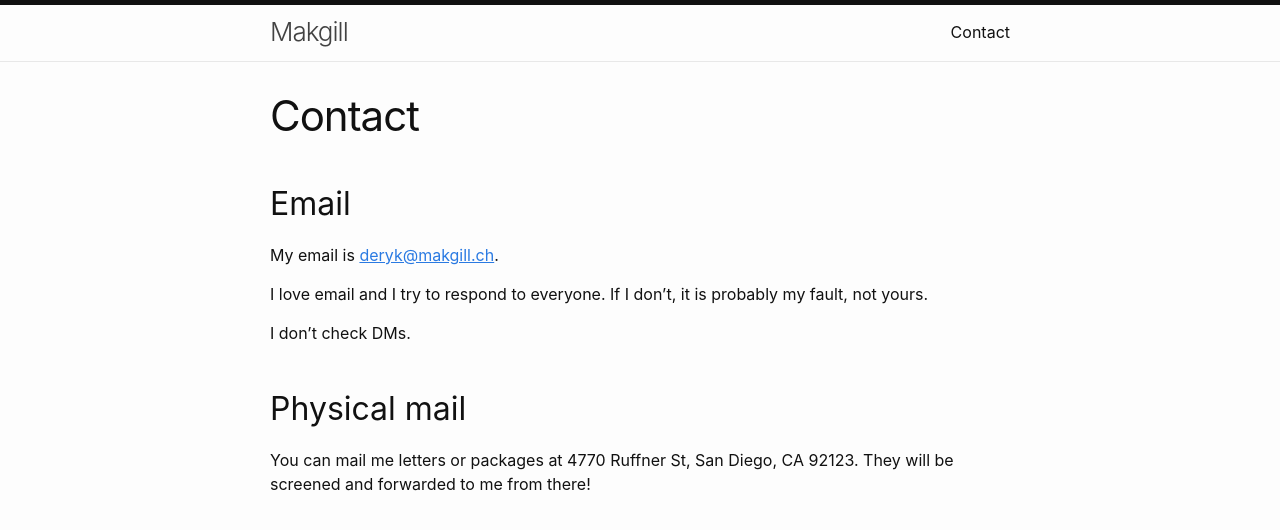
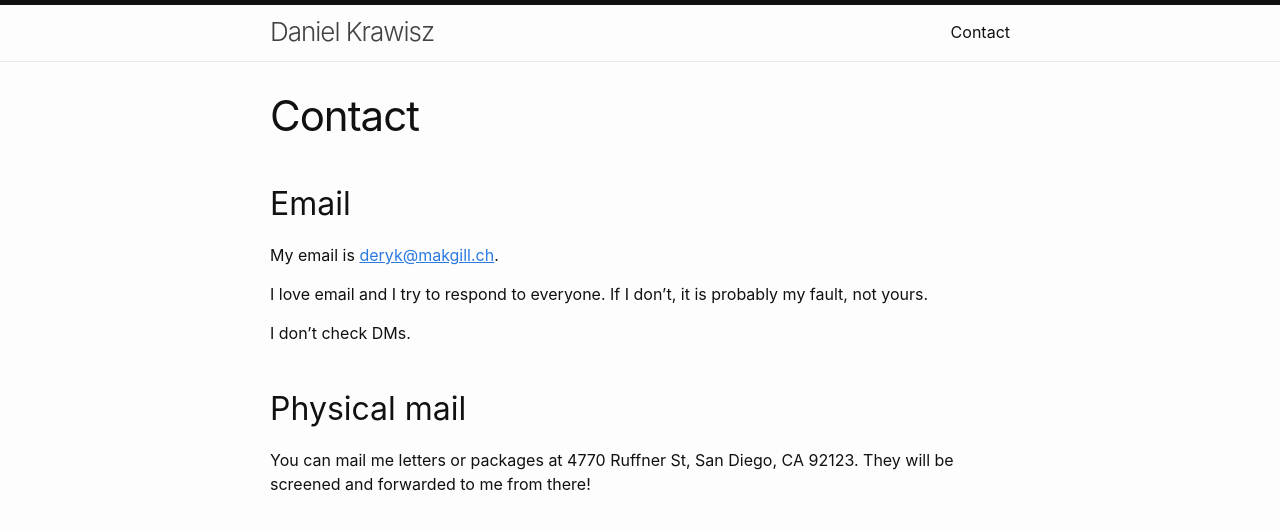
Before and after one commit to derykmakgill/krawisz, a Jekyll site: the page built from contact.md, in a window 1280 px wide. Shown: the top 530 px of the page. Built offline with Jekyll 4.4.1, drawn with Linux system fonts in a browser that asks for light colours.

Commit message:
Update _config.yml

```diff
--- a/_config.yml
+++ b/_config.yml
@@ -1,6 +1,6 @@
-title: Makgill
+title: Daniel Krawisz
 author:
-  name:  Deryk Makgill
+  name:  Daniel Krawisz
   email: deryk@makgill.ch
 description: > # this means to ignore newlines until "show_excerpts:"
   Write an awesome description for your new site here. You can edit this
```
